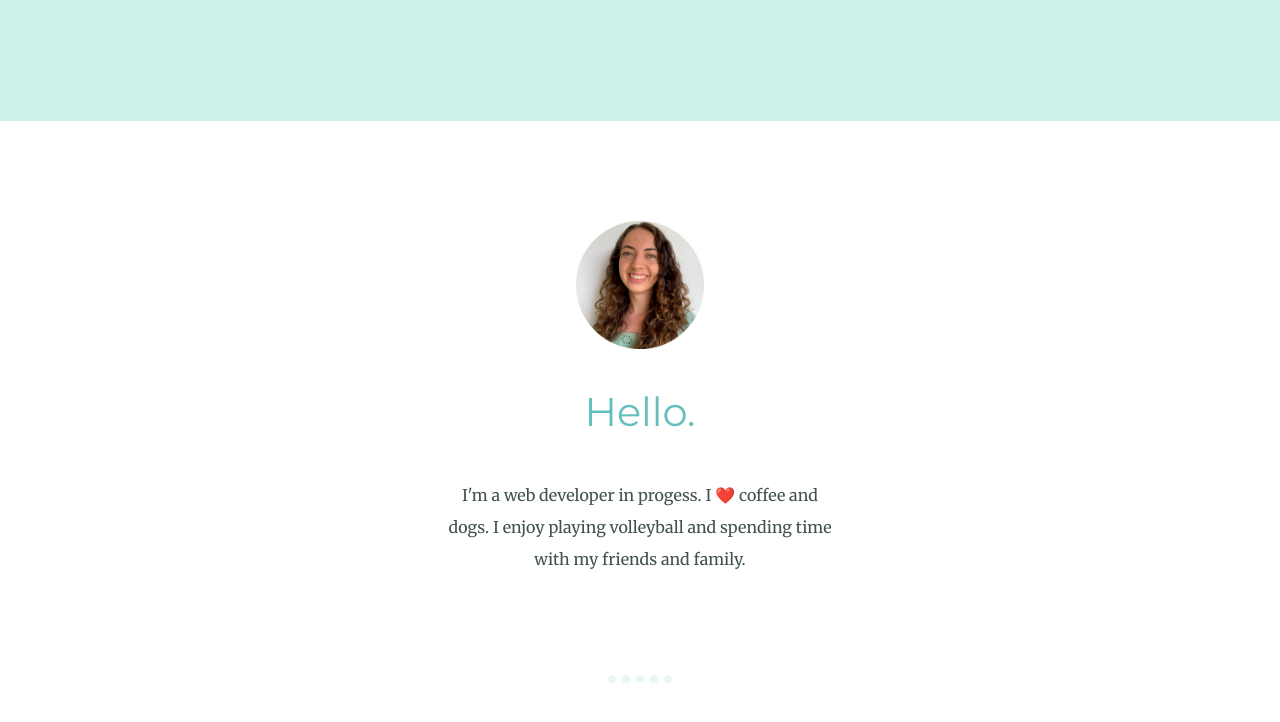
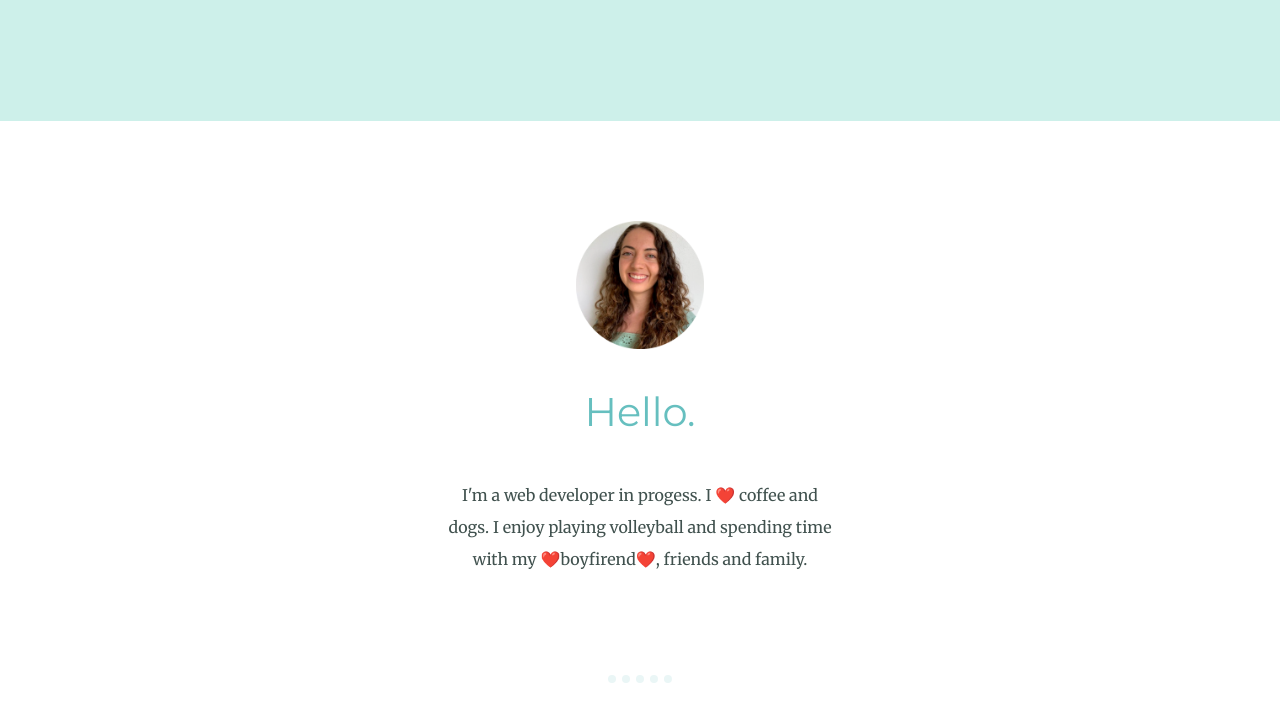
Before and after one commit to nataliabm17/website, a plain HTML site: page index.html in a window 1280 px wide. Shown: the part 386-1108 px from the top of the page. Drawn offline with Linux system fonts and the light colour scheme.

Commit message:
Added bf info

```diff
--- a/index.html
+++ b/index.html
@@ -21,7 +21,7 @@
       <div class="profile">
         <img class="profile-img" src="images/natalia.png" alt="">
         <h2>Hello.</h2>
-        <p class="profile-desc">I'm a web developer in progess. I ❤️ coffee and dogs. I enjoy playing volleyball and spending time with my friends and family.</p>
+        <p class="profile-desc">I'm a web developer in progess. I ❤️ coffee and dogs. I enjoy playing volleyball and spending time with my ❤️boyfirend❤️, friends and family.</p>
       </div>
       <hr>
 
```
